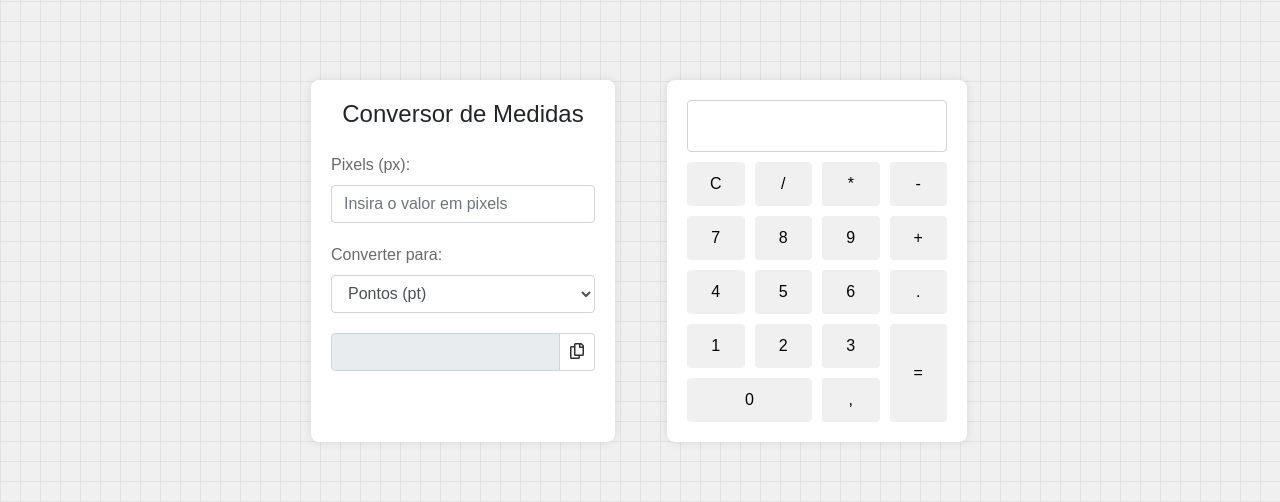
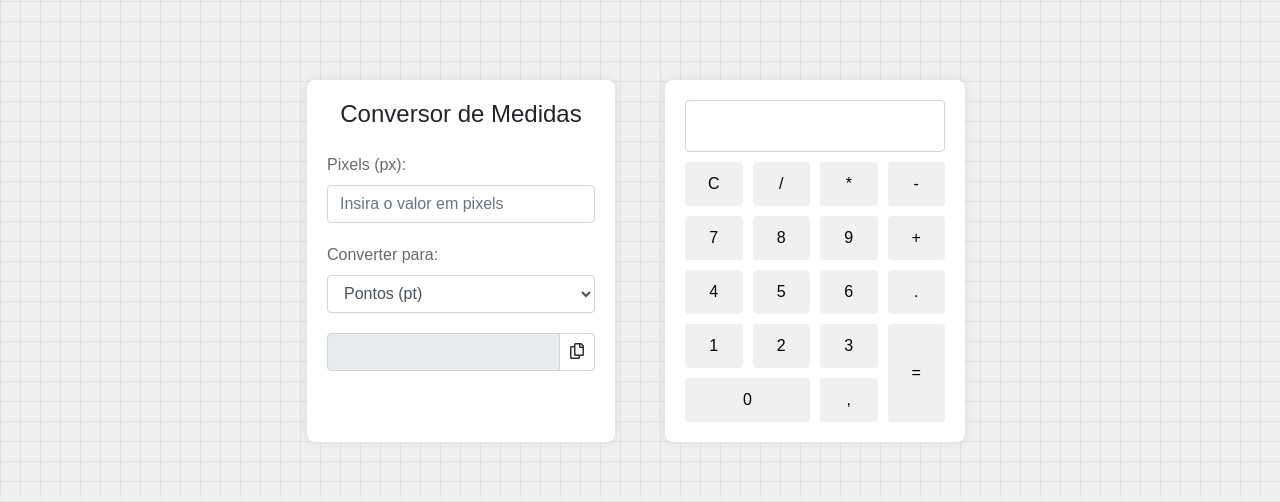
Before and after one commit to williamwa7/screenMeasurementConverter, a plain HTML site: page index.html in a window 1280 px wide. Shown: the part 139-641 px from the top of the page. Drawn offline with nearby package versions, Linux system fonts and the light colour scheme.

Commit message:
adjust responsive layout with bootstrap

```diff
--- a/index.html
+++ b/index.html
@@ -19,9 +19,8 @@
     <script src="/scripts/converterScript.js"></script>
   </head>
   <body>
-    <div class="row">
-      <div class="col-12 d-flex justify-content-center flex-wrap">
-        <div class="col-12 col-lg-6 d-flex justify-content-center">
+      <div class="col-12 d-flex d-flex flex-column flex-md-row ">
+        <div class="col-12 col-md-6 d-flex justify-content-center justify-content-md-end">
           <div class="converter-container">
             <h4 class="text-center mb-4">Conversor de Medidas</h4>
             <div class="form-group">
@@ -74,7 +73,7 @@
           </div>
         </div>
 
-        <div class="col-12 col-lg-6 d-flex justify-content-center">
+        <div class="col-12 col-md-6 d-flex justify-content-center justify-content-md-start">
           <div class="calculator-container">
             <!-- <h4 class="text-center mb-2">Calculadora</h4> -->
             <input
@@ -105,7 +104,6 @@
             </div>
           </div>
         </div>
-      </div>
     </div>
 
     <div class="footer">
--- a/style.css
+++ b/style.css
@@ -6,7 +6,6 @@ body {
         linear-gradient(to bottom, #dcdcdcaf 1px, transparent 1px);
     background-size: 20px 20px;
     font-family: Arial, sans-serif;
-    padding: 20px;
     display: flex;
     justify-content: center;
     align-items: center;
```
